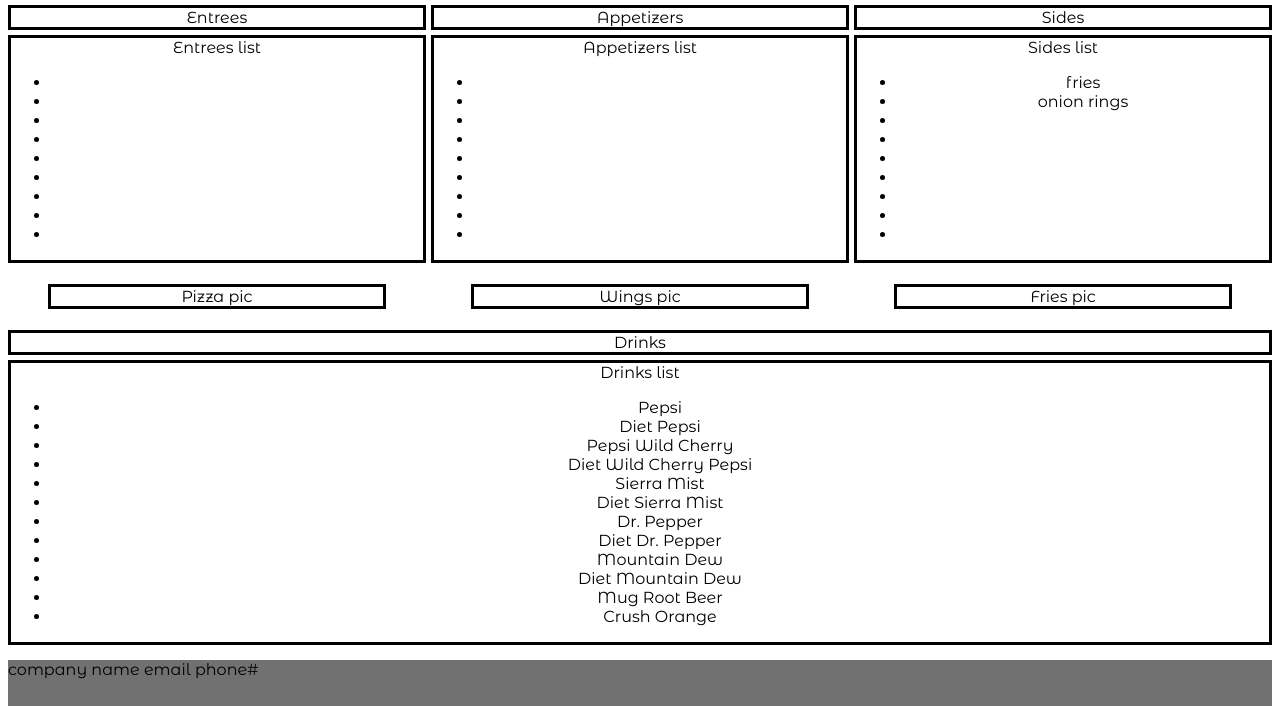
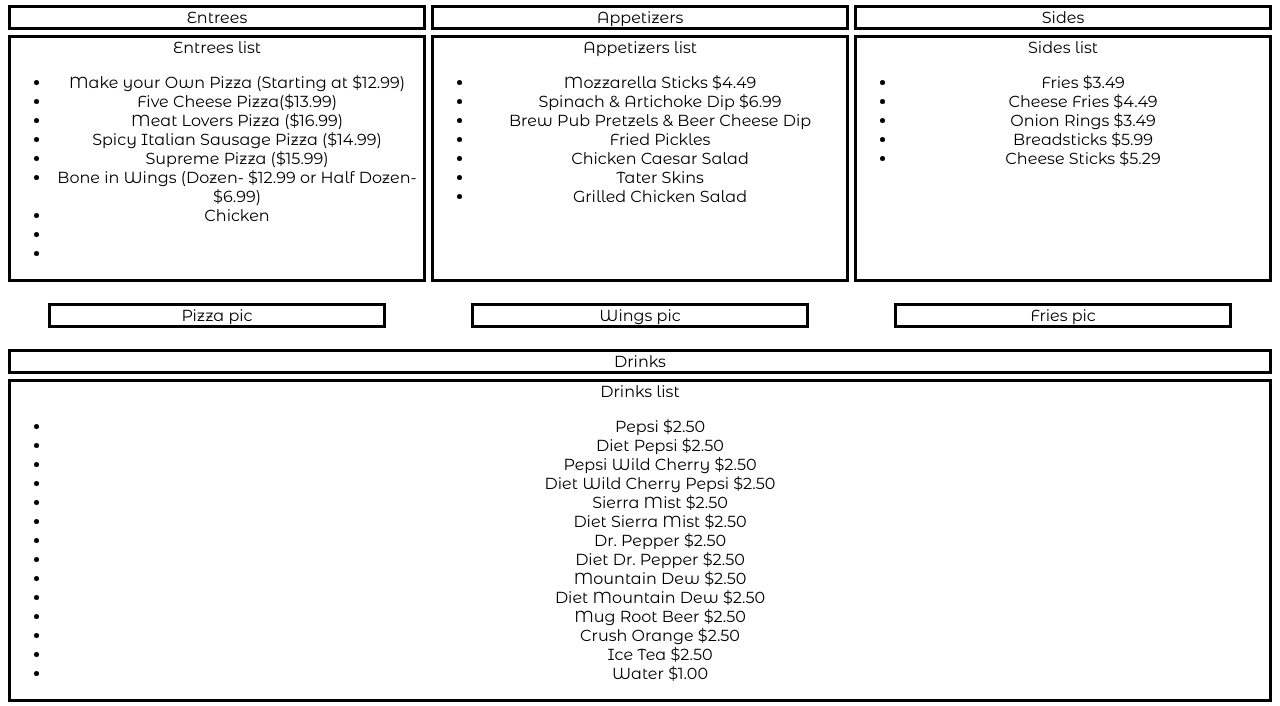
Before and after one commit to Zachery-Beck/Comp205-Group-project, a PHP site: the page made by Menu Page.html in a window 1280 px wide. Shown: the part 122-828 px from the top of the page. Run offline with PHP 8.4, Linux system fonts and the light colour scheme.

```diff
--- a/Contact Page.html
+++ b/Contact Page.html
@@ -29,8 +29,9 @@
             </header>
 
              <main class="contact-main">
-             Temp
-             <!-- we are putting in a way for people to contact us with java script and php  -->
+                <p>
+                    Temp
+                </p>
              </main>
 
              <aside class="contact-rbar">
--- a/Main CSS page.css
+++ b/Main CSS page.css
@@ -88,6 +88,7 @@ nav {
   .home-main{
     grid-area: main;
     border: 3px solid black;
+
   }
 
   .home-lbar{
--- a/Map Page.html
+++ b/Map Page.html
@@ -23,7 +23,7 @@
             <main>
                 <section class="map-container">
                     <main class ='map-main'>
-                        <iframe src="https://www.google.com/maps/embed?pb=!1m18!1m12!1m3!1d395.15306831099656!2d-106.00251697463969!3d39.22476602629059!2m3!1f0!2f0!3f0!3m2!1i1024!2i768!4f13.1!3m3!1m2!1s0x876ae84521fdf3fd%3A0xaeee890901cb89d6!2s455%20Main%20St%2C%20Fairplay%2C%20CO%2080440!5e0!3m2!1sen!2sus!4v1677099604027!5m2!1sen!2sus" width="600" height="450" style="border:0;" allowfullscreen="" loading="lazy" referrerpolicy="no-referrer-when-downgrade"></iframe>
+                        <iframe src="https://www.google.com/maps/embed?pb=!1m18!1m12!1m3!1d395.15306831099656!2d-106.00251697463969!3d39.22476602629059!2m3!1f0!2f0!3f0!3m2!1i1024!2i768!4f13.1!3m3!1m2!1s0x876ae84521fdf3fd%3A0xaeee890901cb89d6!2s455%20Main%20St%2C%20Fairplay%2C%20CO%2080440!5e0!3m2!1sen!2sus!4v1677099604027!5m2!1sen!2sus" width="100%" height="500" style="border:0;" allowfullscreen="" loading="lazy" referrerpolicy="no-referrer-when-downgrade"></iframe>
                     </main>
                     <header class ='map-title'>
                         Where to find us!
--- a/Menu Page.html
+++ b/Menu Page.html
@@ -30,13 +30,13 @@
                     <aside class="menu-lbar">
                     Entrees list
                     <ul>
-                        <li class=""></li>
-                        <li></li>
-                        <li></li>
-                        <li></li>
-                        <li></li>
-                        <li></li>
-                        <li></li>
+                        <li>Make your Own Pizza (Starting at $12.99)</li>
+                        <li>Five Cheese Pizza($13.99)</li>
+                        <li>Meat Lovers Pizza ($16.99)</li>
+                        <li>Spicy Italian Sausage Pizza ($14.99)</li>
+                        <li>Supreme Pizza ($15.99)</li>
+                        <li>Bone in Wings (Dozen- $12.99 or Half Dozen- $6.99) </li>
+                        <li>Chicken </li>
                         <li></li>
                         <li></li>
                       </ul>
@@ -45,30 +45,24 @@
                     <aside class="menu-mbar">
                     Appetizers list
                     <ul>
-                        <li></li>
-                        <li></li>
-                        <li></li>
-                        <li></li>
-                        <li></li>
-                        <li></li>
-                        <li></li>
-                        <li></li>
-                        <li></li>
+                        <li>Mozzarella Sticks $4.49</li>
+                        <li>Spinach & Artichoke Dip $6.99</li>
+                        <li>Brew Pub Pretzels & Beer Cheese Dip</li>
+                        <li>Fried Pickles</li>
+                        <li>Chicken Caesar Salad</li>
+                        <li>Tater Skins</li>
+                        <li>Grilled Chicken Salad</li>
                       </ul>
                     </aside>
 
                     <aside class="menu-rbar">
                     Sides list
                     <ul>
-                        <li>fries</li>
-                        <li>onion rings</li>
-                        <li></li>
-                        <li></li>
-                        <li></li>
-                        <li></li>
-                        <li></li>
-                        <li></li>
-                        <li></li>
+                        <li>Fries $3.49</li>
+                        <li>Cheese Fries $4.49</li>
+                        <li>Onion Rings	$3.49</li>
+                        <li>Breadsticks $5.99</li>
+                        <li>Cheese Sticks $5.29</li>
                       </ul>
                     </aside>
 
@@ -87,18 +81,20 @@
                     <aside class="menu-bbar">
                     Drinks list
                     <ul>
-                        <li>Pepsi</li>
-                        <li>Diet Pepsi</li>
-                        <li>Pepsi Wild Cherry</li>
-                        <li>Diet Wild Cherry Pepsi</li>
-                        <li>Sierra Mist</li>
-                        <li>Diet Sierra Mist</li>
-                        <li>Dr. Pepper</li>
-                        <li>Diet Dr. Pepper</li>
-                        <li>Mountain Dew </li>
-                        <li>Diet Mountain Dew</li>
-                        <li>Mug Root Beer</li>
-                        <li>Crush Orange</li>
+                        <li>Pepsi $2.50</li>
+                        <li>Diet Pepsi $2.50</li>
+                        <li>Pepsi Wild Cherry $2.50</li>
+                        <li>Diet Wild Cherry Pepsi $2.50</li>
+                        <li>Sierra Mist $2.50</li>
+                        <li>Diet Sierra Mist $2.50</li>
+                        <li>Dr. Pepper $2.50</li>
+                        <li>Diet Dr. Pepper $2.50</li>
+                        <li>Mountain Dew $2.50</li>
+                        <li>Diet Mountain Dew $2.50</li>
+                        <li>Mug Root Beer $2.50</li>
+                        <li>Crush Orange $2.50</li>
+                        <li>Ice Tea $2.50</li>
+                        <li>Water $1.00</li>
                       </ul>
                     </aside>
 
--- a/index.html
+++ b/index.html
@@ -29,11 +29,13 @@
 
 
             <main class = "home-main">
+
+            <p>
                 Pizza Phi makes New York style pizza in downtown South Park, CO.
                 We're right on Market St. near El Pollo loco in the heart of South Park.
                 We have much more than just pizza. We host some of the best wraps in
                 the area and a huge selection of fry platters. Stop in and visit us today!
-
+            </p>
                 <!-- will expand -->
             </main>
 
```
